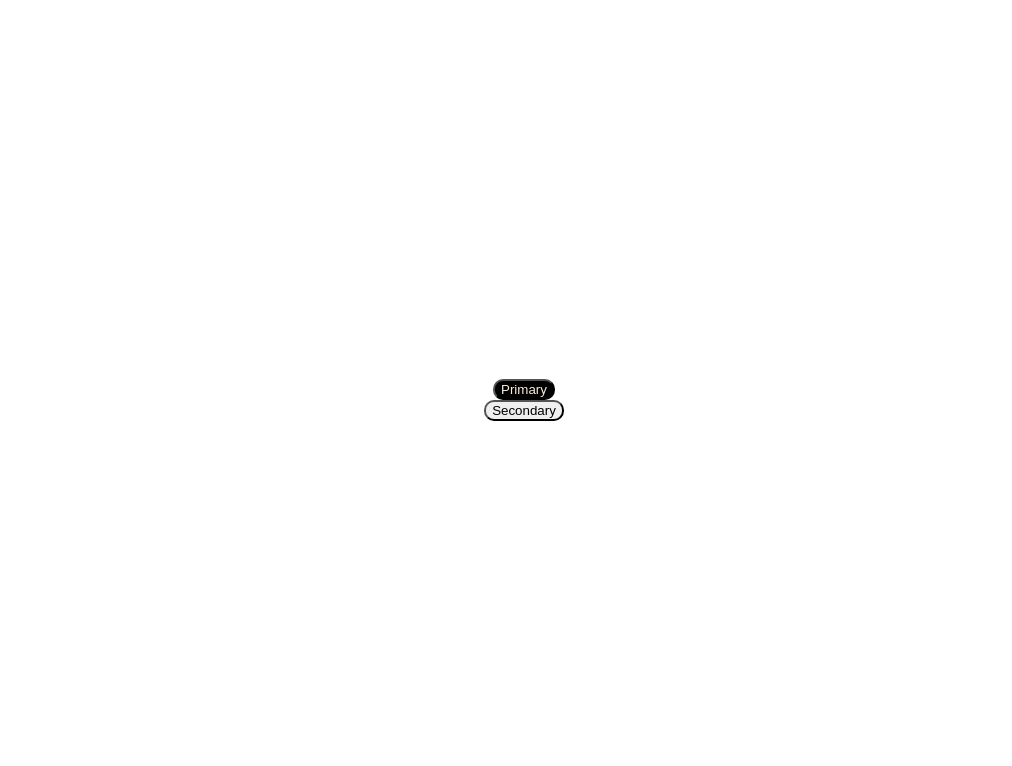
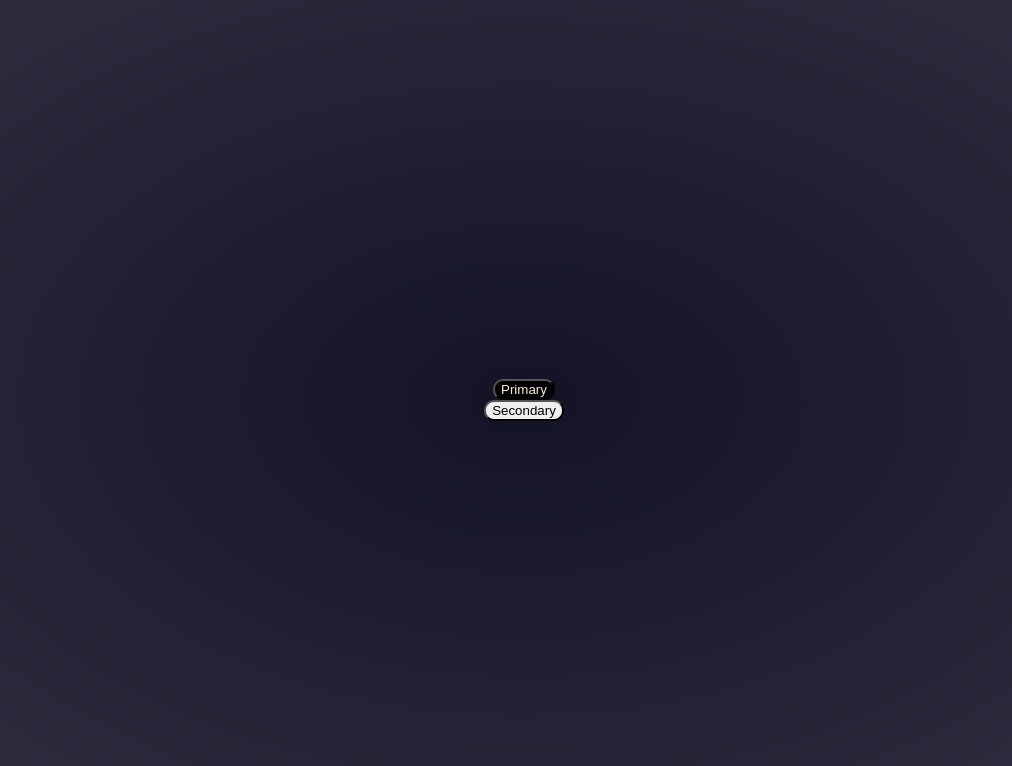
Before and after one commit to fre-ben/sisu, a Next.js app: page / in a window 1280 px wide. Shown: the top 766 px of the page, without its empty margins (116-1128 px from the left). Built offline with nearby package versions, Linux system fonts and the light colour scheme.

Commit message:
💄 Add global style variables and global background

```diff
--- a/styles/globals.css
+++ b/styles/globals.css
@@ -1,9 +1,24 @@
+:root {
+  --primary-color: #141225;
+  --secondary-color: #ffce21;
+  --primary-fontcolor: #fff;
+  --placeholder-color: #8a8a8a;
+  --background-gradient-color: #62606d;
+}
+
 html,
 body {
   padding: 0;
   margin: 0;
   font-family: -apple-system, BlinkMacSystemFont, Segoe UI, Roboto, Oxygen,
     Ubuntu, Cantarell, Fira Sans, Droid Sans, Helvetica Neue, sans-serif;
+  background: transparent
+    radial-gradient(
+      closest-side at 50% 50%,
+      var(--primary-color) 0%,
+      var(--background-gradient-color) 400%
+    )
+    0% 0% no-repeat padding-box;
 }
 
 a {
```
